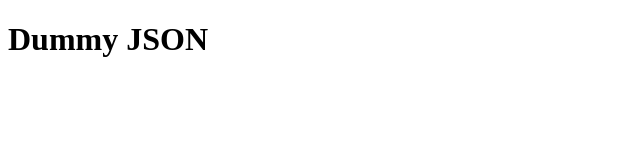
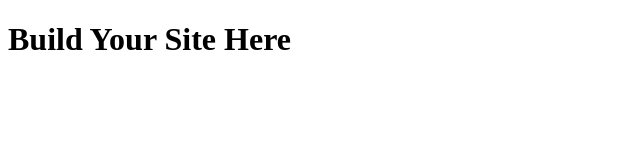
Before and after one commit to NateIsTrying/fsa-block22-dummyJSON-project, a plain HTML site: page index.html in a window 1280 px wide. Shown: the whole page, without its empty margins (0-640 px from the left). Drawn offline with Linux system fonts and the light colour scheme.

Commit message:
created boilerplate for project

```diff
--- a/index.css
+++ b/index.css
@@ -0,0 +1 @@
+/* write your CSS here */
--- a/index.html
+++ b/index.html
@@ -4,9 +4,11 @@
     <meta charset="UTF-8">
     <meta http-equiv="X-UA-Compatible" content="IE=edge">
     <meta name="viewport" content="width=device-width, initial-scale=1.0">
-    <title>Dummy JSON</title>
+    <link rel="stylesheet" href="index.css" />
+    <script src="index.js"></script>
 </head>
 <body>
-    <h1>Dummy JSON</h1>
+    <h1>Build Your Site Here</h1>
 </body>
+<script
 </html>
```
Also changed, not shown: 1 other file.
